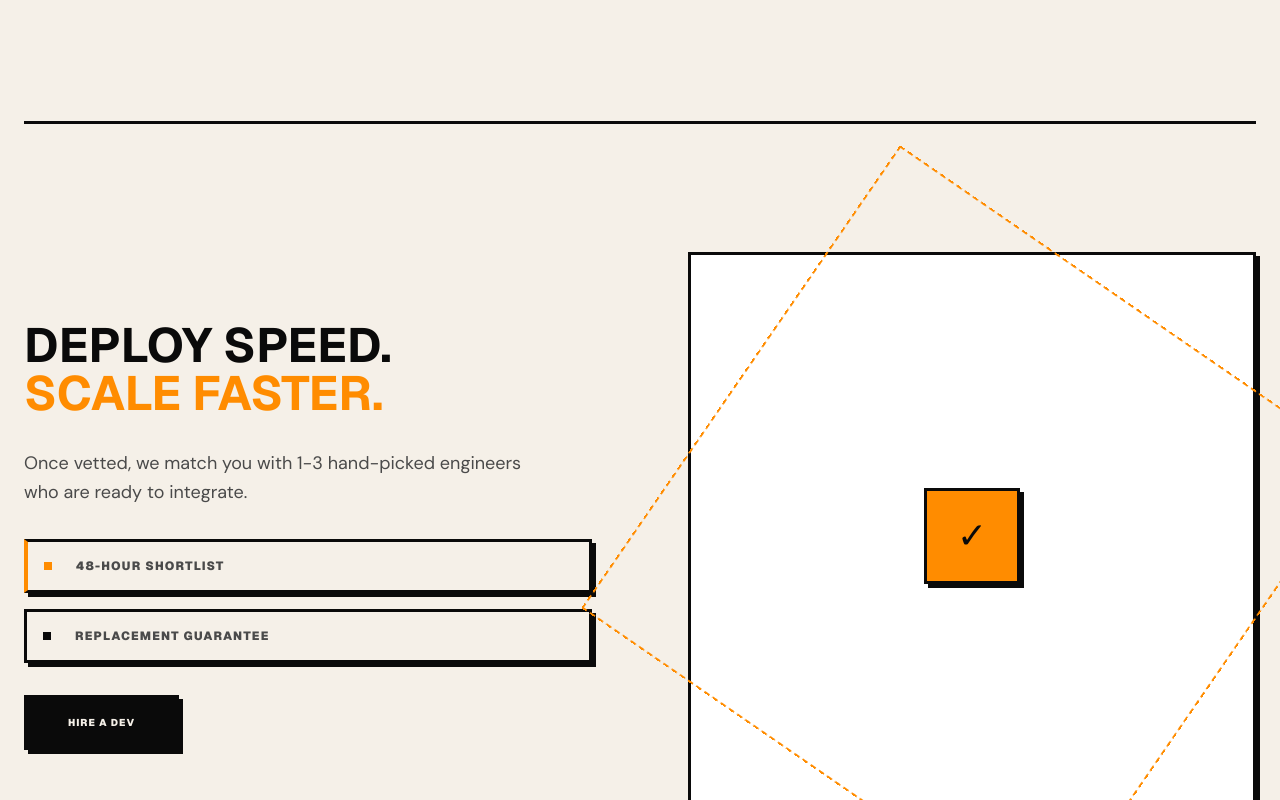
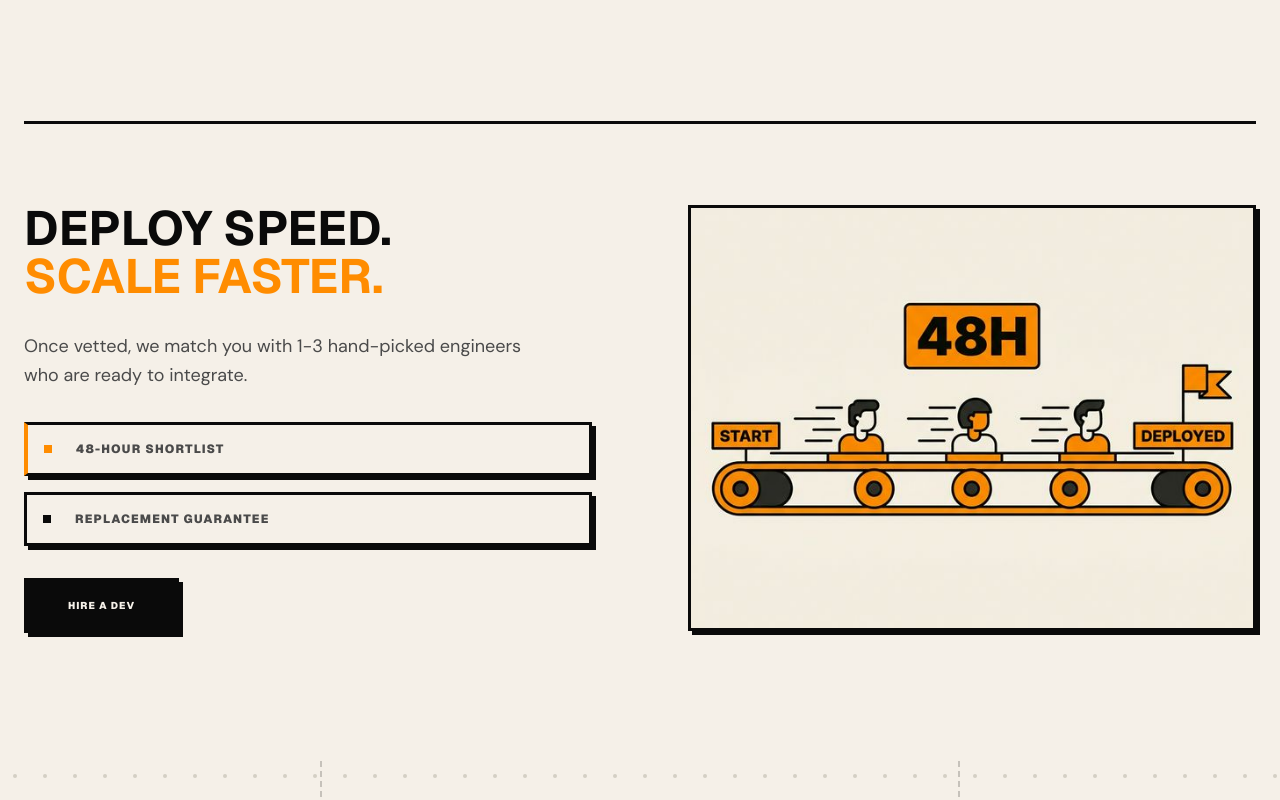
Before and after one commit to GlyphicGuy/bytedocker-2, a Next.js app: page / in a window 1280 px wide. Shown: the part 3480-4280 px from the top of the page. Built offline with nearby package versions, Linux system fonts and the light colour scheme.

Commit message:
style: add graphic deploy-scale section

```diff
--- a/components/Features.tsx
+++ b/components/Features.tsx
@@ -72,7 +72,7 @@ export default function Features() {
             </div>
 
             {/* Content Sections */}
-            <div className="container mx-auto px-6 pb-24">
+            <div className="container mx-auto px-6 pb-12">
                 <div className="divide-y-[3px] divide-[#0a0a0a]">
 
                     {/* Source Section */}
@@ -149,7 +149,7 @@ export default function Features() {
                     </div>
 
                     {/* Match Section */}
-                    <div id="deploy" className="min-h-[80vh] py-32 flex flex-col md:flex-row items-center gap-16 md:gap-24">
+                    <div id="deploy" className="min-h-[50vh] py-20 flex flex-col md:flex-row items-center gap-16 md:gap-24">
                         <div className="flex-1 space-y-8">
                             <h3 className="text-3xl md:text-5xl font-bold text-[#0a0a0a] font-family:var(--font-grotesk) uppercase">
                                 Deploy Speed. <br /> <span className="text-[#ff8c00]">SCALE FASTER.</span>
@@ -172,9 +172,14 @@ export default function Features() {
                             </button>
                         </div>
                         <div className="flex-1 w-full">
-                            <div className="aspect-square bg-[#ffffff] border-[3px] border-[#0a0a0a] rounded-none p-16 flex items-center justify-center relative shadow-neo">
-                                <div className="w-full aspect-square border-[2px] border-dashed border-[#ff8c00] rounded-none animate-[spin_20s_linear_infinite] absolute"></div>
-                                <div className="w-24 h-24 bg-[#ff8c00] border-[3px] border-[#0a0a0a] rounded-none shadow-neo flex items-center justify-center text-4xl z-10">✓</div>
+                            <div className="bg-[#ffffff] border-[3px] border-[#0a0a0a] rounded-none overflow-hidden shadow-neo aspect-4/3">
+                                <Image
+                                    src="/deploy-scale.png"
+                                    alt="Rapid 48-hour developer deployment conveyor belt — from start to deployed"
+                                    width={800}
+                                    height={800}
+                                    className="w-full h-full object-cover"
+                                />
                             </div>
                         </div>
                     </div>
```
Also changed, not shown: public/deploy-scale.png (added).
